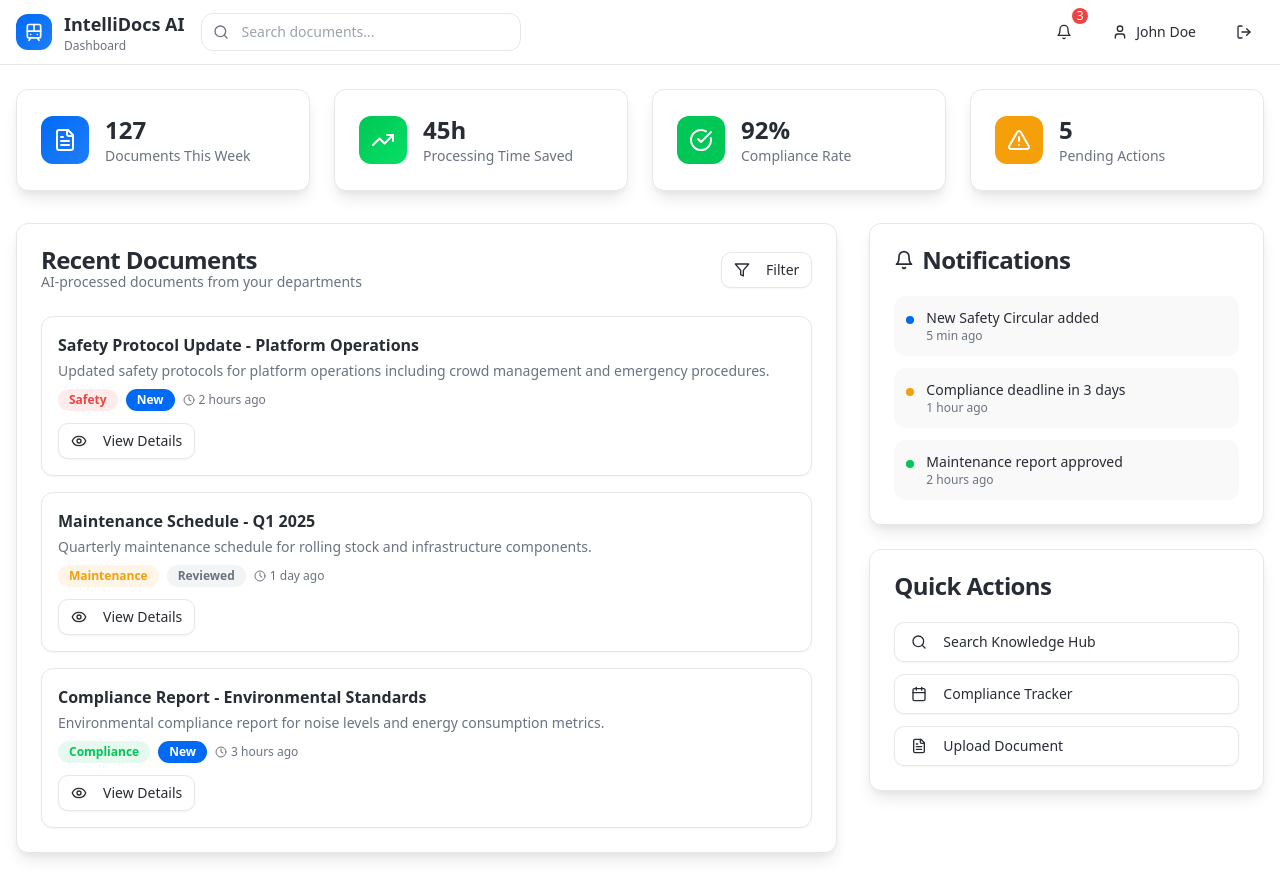
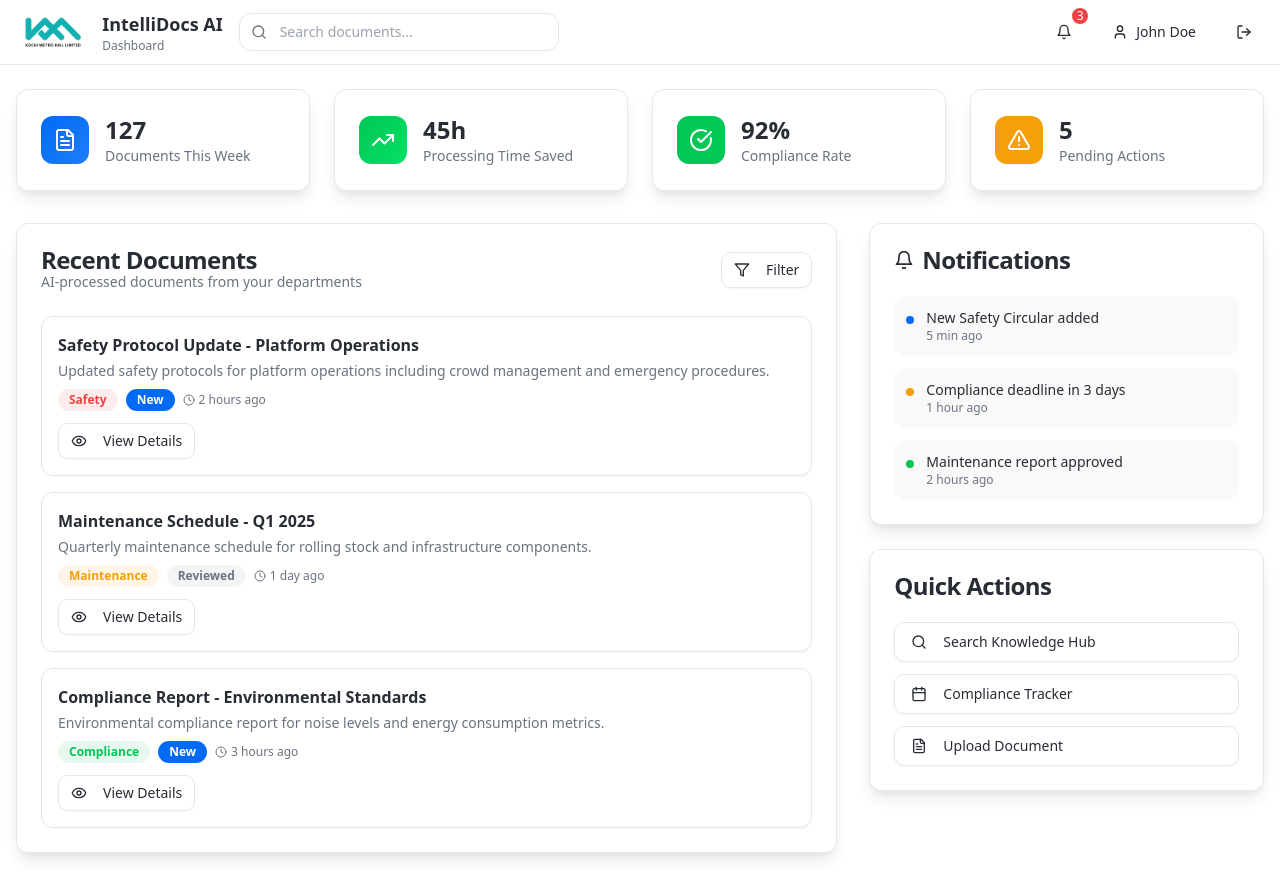
Before and after one commit to rohankumarr2209-dotcom/intellidocs-kmrl, a React (Vite) app: page /dashboard in a window 1280 px wide. Built offline with nearby package versions, Linux system fonts and the light colour scheme; the HTML template or start-up script is replaced by a standard one.

Commit message:
Update logo

```diff
--- a/src/pages/Dashboard.tsx
+++ b/src/pages/Dashboard.tsx
@@ -20,6 +20,7 @@ import {
   Filter
 } from "lucide-react";
 import { Link } from "react-router-dom";
+import kmrlLogo from "@/assets/kmrl-logo.png";
 
 // Mock data
 const documents = [
@@ -81,8 +82,8 @@ const Dashboard = () => {
         <div className="container mx-auto px-4 h-16 flex items-center justify-between">
           <div className="flex items-center gap-4">
             <div className="flex items-center gap-3">
-              <div className="p-2 rounded-lg bg-gradient-primary">
-                <Train className="h-5 w-5 text-white" />
+              <div className="p-2 rounded-lg bg-white">
+                <img src={kmrlLogo} alt="KMRL Logo" className="h-8 w-auto" />
               </div>
               <div>
                 <h1 className="text-lg font-bold text-foreground">IntelliDocs AI</h1>
```
Also changed, not shown: src/assets/kmrl-logo.png (added).
